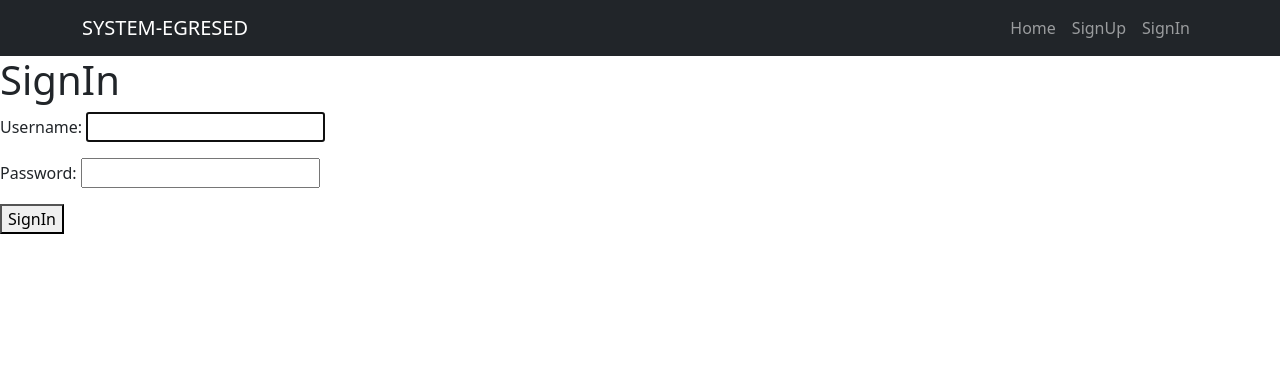
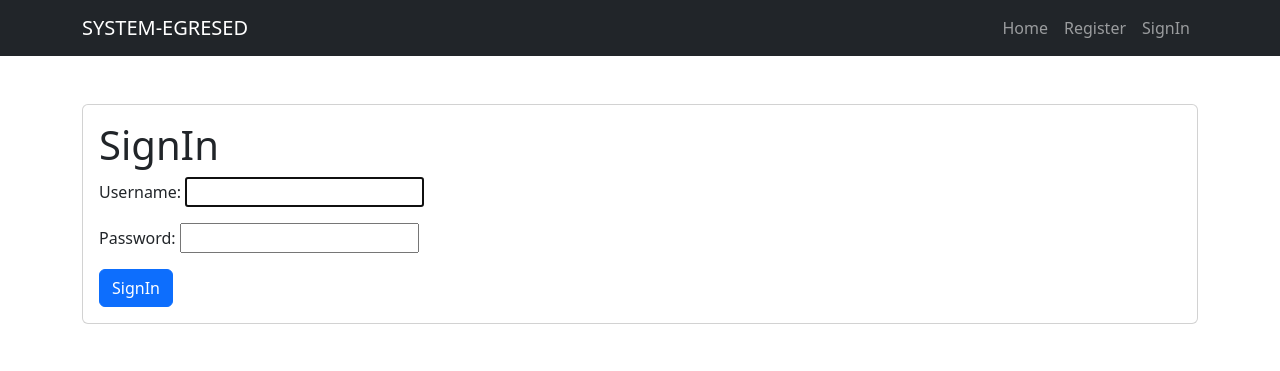
Before and after one commit to Almo2003/Project-Django, a Django app: page /signin/ in a window 1280 px wide. Shown: the top 371 px of the page. Run offline with Django 5.2, Linux system fonts and the light colour scheme.

Commit message:
Estilos al sitio web

```diff
--- a/login/templates/base.html
+++ b/login/templates/base.html
@@ -25,7 +25,7 @@
               </li>
               {% else %}
               <li class="nav-item">
-                <a class="nav-link" href="/signup">SignUp</a>
+                <a class="nav-link" href="/signup">Register</a>
               </li>
               <li class="nav-item">
                 <a class="nav-link" href="/signin">SignIn</a>
--- a/login/templates/private.html
+++ b/login/templates/private.html
@@ -1 +1,3 @@
-<h1 background-color: red>Esta es la vista privada</h1>
+<main style="background-color: red">
+    <h1>Esta es la vista privada</h1>
+</main>
--- a/login/templates/signin.html
+++ b/login/templates/signin.html
@@ -1,14 +1,18 @@
 {% extends 'base.html' %}
 
 {% block content %}
+<main class="container py-5">
+    <section class="card card-body">
         {{error}}
 
-<h1>SignIn</h1>
+        <h1 class="card-title">SignIn</h1>
         <form method="POST">
             {% csrf_token %}
             {{form.as_p}}
-    <button>
+            <button class="btn btn-primary">
                 SignIn
             </button>
         </form>
+    </section>
+</main>
 {% endblock %}
--- a/requirement/urls.py
+++ b/requirement/urls.py
@@ -23,6 +23,6 @@ urlpatterns = [
     path('', views.home, name='home'),
     path('signup/', views.signup, name='signup'),
     path('private/', views.private, name='private'),
-    path('logout/', views.signout, name='logout'),
+    path('signout/', views.signout, name='logout'),
     path('signin/', views.signin, name='signin'),
 ]
```
Also changed, not shown: login/templates/signup.html (+6 -1 lines), db.sqlite3. Lines whose indentation alone changed are shown as unchanged.
